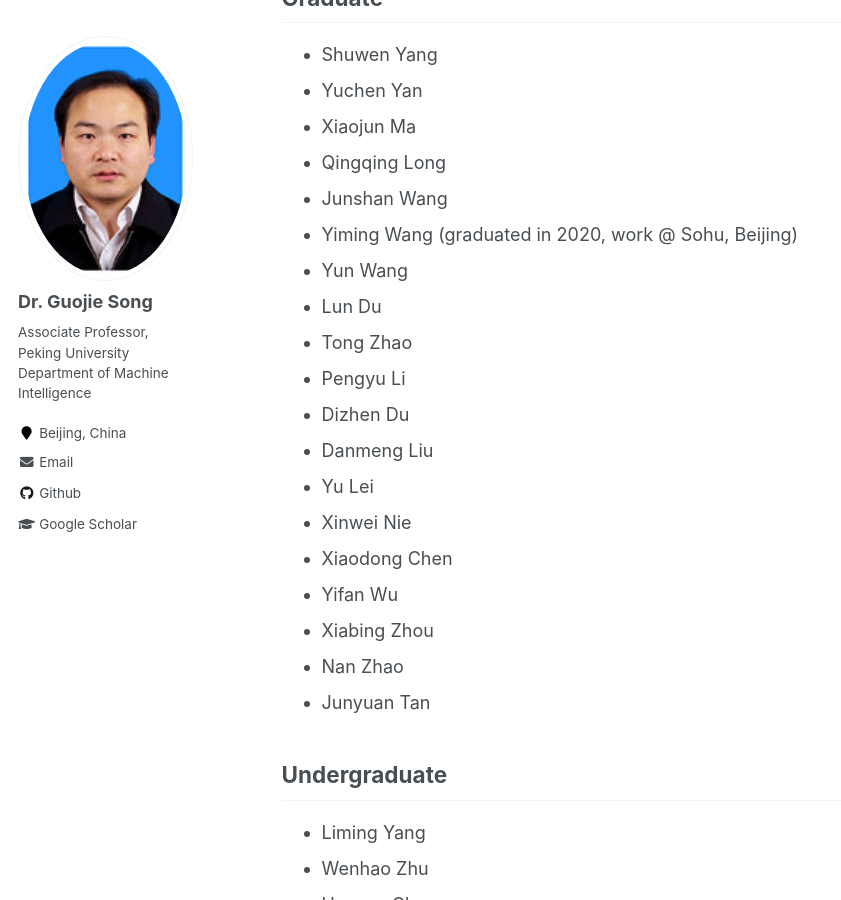
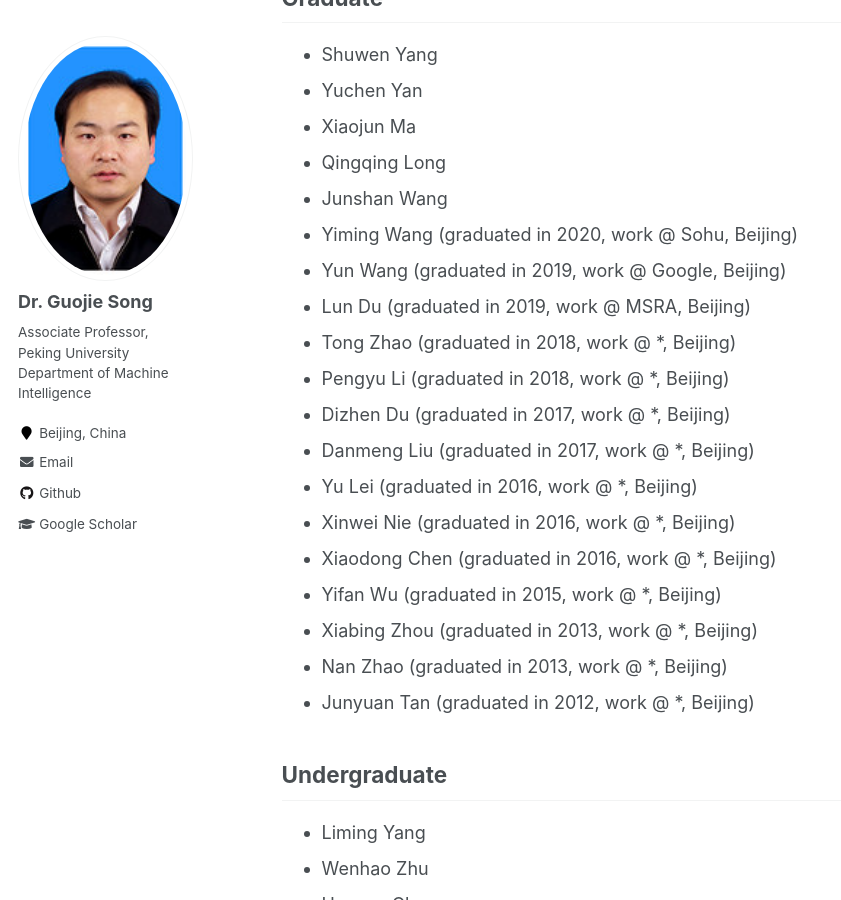
Before and after one commit to gjsong-pku/gjsong-pku.github.io, a Jekyll site: the page built from _pages/students.md, in a window 1280 px wide and 900 px high, scrolled down 221 px. Shown: the whole window, without its empty margins (0-841 px from the left). Built offline with Jekyll 4.4.1, drawn with Linux system fonts in a browser that asks for light colours.

Commit message:
Update students.md

```diff
--- a/_pages/students.md
+++ b/_pages/students.md
@@ -10,19 +10,19 @@ permalink: /students/
 + Qingqing Long
 + Junshan Wang
 + Yiming Wang (graduated in 2020, work @ Sohu, Beijing)
-+ Yun Wang
-+ Lun Du
-+ Tong Zhao
-+ Pengyu Li
-+ Dizhen Du
-+ Danmeng Liu
-+ Yu Lei
-+ Xinwei Nie
-+ Xiaodong Chen
-+ Yifan Wu
-+ Xiabing Zhou
-+ Nan Zhao
-+ Junyuan Tan
++ Yun Wang (graduated in 2019, work @ Google, Beijing)
++ Lun Du (graduated in 2019, work @ MSRA, Beijing)
++ Tong Zhao (graduated in 2018, work @ *, Beijing)
++ Pengyu Li (graduated in 2018, work @ *, Beijing)
++ Dizhen Du (graduated in 2017, work @ *, Beijing)
++ Danmeng Liu (graduated in 2017, work @ *, Beijing)
++ Yu Lei (graduated in 2016, work @ *, Beijing)
++ Xinwei Nie (graduated in 2016, work @ *, Beijing)
++ Xiaodong Chen (graduated in 2016, work @ *, Beijing)
++ Yifan Wu (graduated in 2015, work @ *, Beijing)
++ Xiabing Zhou (graduated in 2013, work @ *, Beijing)
++ Nan Zhao (graduated in 2013, work @ *, Beijing)
++ Junyuan Tan (graduated in 2012, work @ *, Beijing)
 
 ## Undergraduate
 + Liming Yang
```
